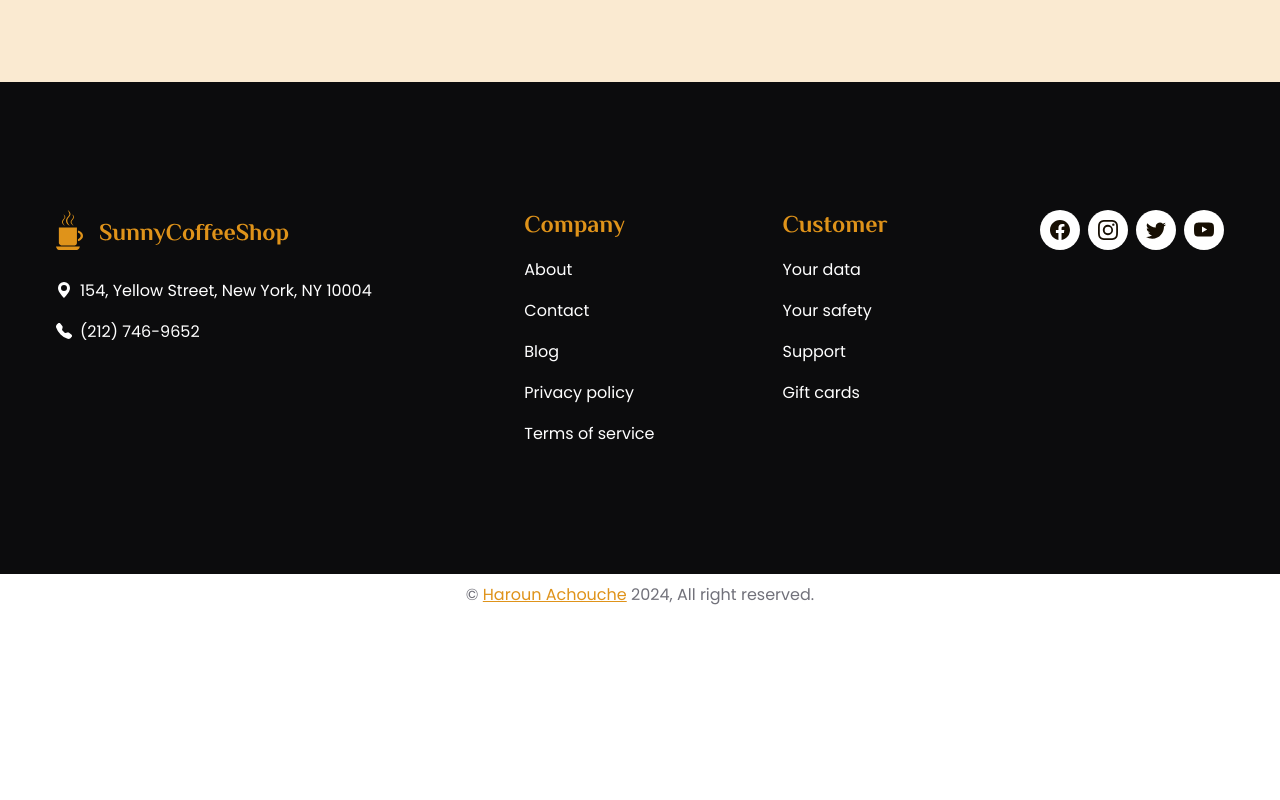
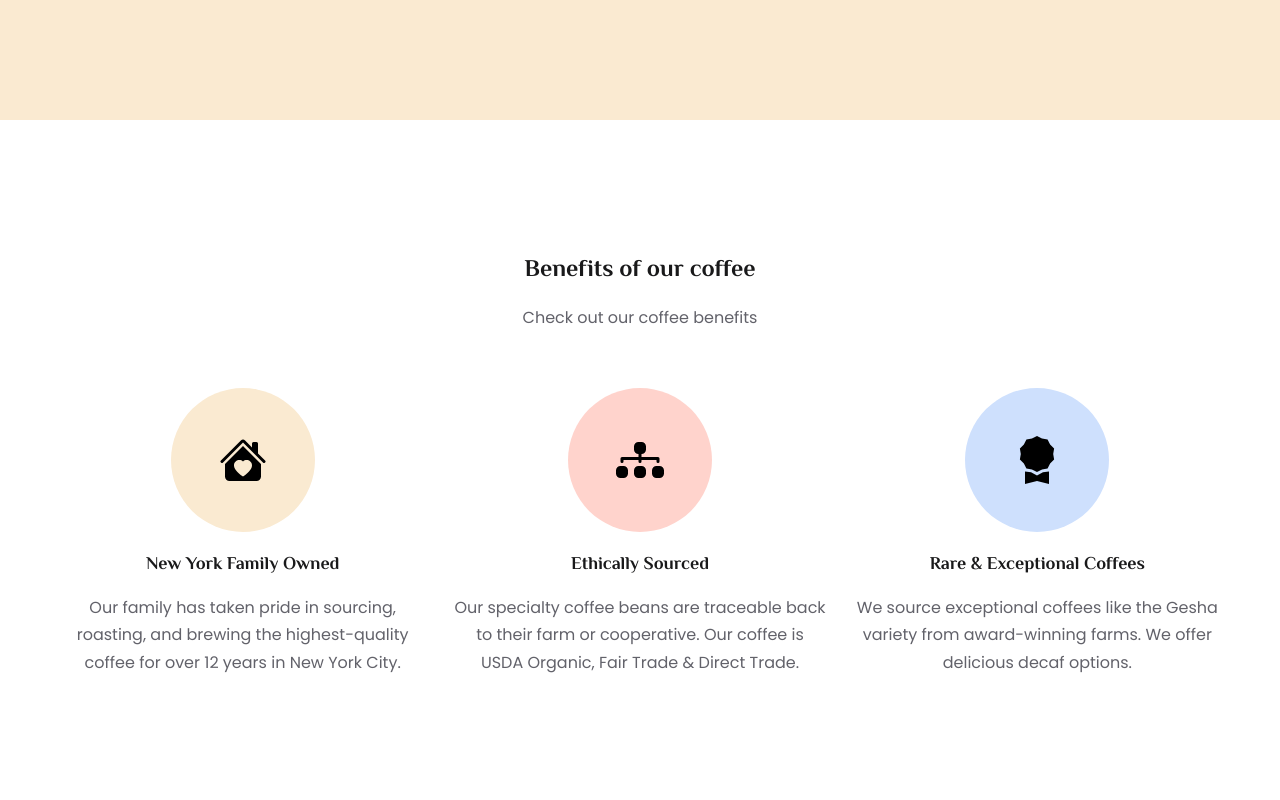
Before and after one commit to harounach/sunnycoffeeshop, a Next.js app: page / in a window 1280 px wide. Shown: the part 1160-1960 px from the top of the page. Before the commit the page ends 1775 px from the top, so only its background shows below. Built offline with nearby package versions, Linux system fonts and the light colour scheme.

Commit message:
Create benefits section

```diff
--- a/app/page.tsx
+++ b/app/page.tsx
@@ -1,7 +1,13 @@
+import {
+  BsFillHouseHeartFill,
+  BsDiagram3Fill,
+  BsAwardFill,
+} from "react-icons/bs";
 import Header from "@/app/ui/navigation/header/Header";
 import Footer from "@/app/ui/navigation/footer/Footer";
 import Hero from "@/app/ui/section/Hero";
 import CoffeeCard from "@/app/ui/cards/CoffeeCard";
+import BenefitCard from "@/app/ui/cards/BenefitCard";
 import { products } from "@/app/lib/placeholder-data";
 const favoriteProducts = products.slice(0, 4);
 
@@ -22,6 +28,33 @@ export default function Page() {
             </div>
           </div>
         </section>
+        <section className="home-page__benefits section">
+          <div className="container">
+            <h2 className="subtitle title-medium">Benefits of our coffee</h2>
+            <p className="desc desc--dimmed body-base">
+              Check out our coffee benefits
+            </p>
+            <div className="benefit-card-grid">
+              <BenefitCard
+                title="New York Family Owned"
+                desc="Our family has taken pride in sourcing, roasting, and brewing the highest-quality coffee for over 12 years in New York City."
+                icon={<BsFillHouseHeartFill />}
+              />
+
+              <BenefitCard
+                title="Ethically Sourced"
+                desc="Our specialty coffee beans are traceable back to their farm or cooperative. Our coffee is USDA Organic, Fair Trade & Direct Trade."
+                icon={<BsDiagram3Fill />}
+              />
+
+              <BenefitCard
+                title="Rare & Exceptional Coffees"
+                desc="We source exceptional coffees like the Gesha variety from award-winning farms. We offer delicious decaf options."
+                icon={<BsAwardFill />}
+              />
+            </div>
+          </div>
+        </section>
       </main>
       <Footer />
     </div>
--- a/app/ui/actionables/buttons/CartButton.tsx
+++ b/app/ui/actionables/buttons/CartButton.tsx
@@ -1,4 +1,4 @@
-import { CartFill } from "react-bootstrap-icons";
+import { BsFillCartFill } from "react-icons/bs";
 import IconButton from "@/app/ui/actionables/buttons/IconButton";
 
 interface CartButtonProps {
@@ -10,7 +10,7 @@ export default function CartButton({ url, customClasses }: CartButtonProps) {
   return (
     <div className="cart-btn">
       <IconButton url={url} customClasses="cart-btn__btn">
-        <CartFill />
+        <BsFillCartFill />
       </IconButton>
       <span className="cart-btn__value">2</span>
     </div>
--- /dev/null
+++ b/app/ui/cards/BenefitCard.tsx
@@ -0,0 +1,26 @@
+import classNames from "classnames";
+
+interface BenefitCardProps {
+  title: string;
+  desc: string;
+  icon: React.ReactNode;
+  customClasses?: string;
+}
+
+export default function BenefitCard({
+  title,
+  desc,
+  icon,
+  customClasses,
+}: BenefitCardProps) {
+  const classes = classNames("benefit-card", customClasses);
+  return (
+    <div className={classes}>
+      <div className="benefit-card__img">{icon}</div>
+      <div className="benefit-card__content">
+        <h3 className="benefit-card__title title-base">{title}</h3>
+        <p className="benefit-card__desc body-base text-sm">{desc}</p>
+      </div>
+    </div>
+  );
+}
--- a/app/ui/navigation/footer/Footer.tsx
+++ b/app/ui/navigation/footer/Footer.tsx
@@ -1,5 +1,5 @@
 import Link from "next/link";
-import { GeoAltFill, TelephoneFill } from "react-bootstrap-icons";
+import { BsFillGeoAltFill, BsFillTelephoneFill } from "react-icons/bs";
 import Logo from "@/app/ui/navigation/logo/Logo";
 import Address from "@/app/ui/section/Address";
 import Phone from "@/app/ui/section/Phone";
@@ -18,11 +18,11 @@ export default function Footer() {
                 href="https://www.google.com/maps"
                 className="footer__location body-base"
               >
-                <GeoAltFill />
+                <BsFillGeoAltFill />
                 <Address />
               </a>
               <a href="#" className="footer__tel body-base">
-                <TelephoneFill />
+                <BsFillTelephoneFill />
                 <Phone />
               </a>
             </div>
--- a/app/ui/navigation/footer/Social.tsx
+++ b/app/ui/navigation/footer/Social.tsx
@@ -1,5 +1,5 @@
 import classNames from "classnames";
-import { Facebook, Twitter, Instagram, Youtube } from "react-bootstrap-icons";
+import { BsFacebook, BsInstagram, BsTwitterX, BsYoutube } from "react-icons/bs";
 import SocialLink from "./SocialLink";
 
 interface SocialProps {
@@ -13,28 +13,28 @@ export default function Social({ customClasses }: SocialProps) {
       {/* Facebook */}
       <li>
         <SocialLink url="https://www.facebook.com/" title="Facebook">
-          <Facebook />
+          <BsFacebook />
         </SocialLink>
       </li>
 
       {/* Instagram */}
       <li>
         <SocialLink url="https://www.facebook.com/" title="Instagram">
-          <Instagram />
+          <BsInstagram />
         </SocialLink>
       </li>
 
       {/* Twitter */}
       <li>
         <SocialLink url="https://twitter.com/" title="Twitter">
-          <Twitter />
+          <BsTwitterX />
         </SocialLink>
       </li>
 
       {/* YouTube */}
       <li>
         <SocialLink url="https://www.youtube.com/" title="Youtube">
-          <Youtube />
+          <BsYoutube />
         </SocialLink>
       </li>
     </ul>
--- a/app/ui/styles/abstracts/_mixins.scss
+++ b/app/ui/styles/abstracts/_mixins.scss
@@ -16,6 +16,7 @@
   font-family: var(--font-philosopher); // Philosopher
   font-weight: 700;
   font-size: vars.$font-size-7; // 48px
+  line-height: 1.4;
 }
 
 // Display base
@@ -23,6 +24,7 @@
   font-family: vars.$font-serif; // Philosopher
   font-weight: 700;
   font-size: vars.$font-size-6; // 40px
+  line-height: 1.4;
 }
 
 // Title large
@@ -30,6 +32,7 @@
   font-family: vars.$font-serif; // Philosopher
   font-weight: 700;
   font-size: vars.$font-size-5; // 32px
+  line-height: 1.7;
 }
 
 // Title medium
@@ -37,6 +40,7 @@
   font-family: vars.$font-serif; // Philosopher
   font-weight: 700;
   font-size: vars.$font-size-4; // 24px
+  line-height: 1.7;
 }
 
 // Title base
@@ -44,6 +48,7 @@
   font-family: vars.$font-serif; // Philosopher
   font-weight: 700;
   font-size: vars.$font-size-2; // 18px
+  line-height: 1.7;
 }
 
 // button
@@ -51,6 +56,7 @@
   font-family: vars.$font-serif; // Philosopher
   font-weight: 400;
   font-size: vars.$font-size-2; // 18px
+  line-height: 1.7;
 }
 
 // Body large
@@ -58,6 +64,7 @@
   font-family: vars.$font-sans; // Poppins
   font-weight: 400;
   font-size: vars.$font-size-2; // 18px
+  line-height: 1.7;
 }
 
 // Body base
@@ -65,6 +72,7 @@
   font-family: vars.$font-sans; // Poppins
   font-weight: 400;
   font-size: vars.$font-size-1; // 16px
+  line-height: 1.7;
 }
 
 @mixin z-index($key, $ns: false) {
--- /dev/null
+++ b/app/ui/styles/components/_benefit-card.scss
@@ -0,0 +1,68 @@
+@use "../abstracts/variables" as vars;
+@use "../abstracts/mixins" as mixins;
+
+// benefit-card-grid
+.benefit-card-grid {
+  display: flex;
+  flex-direction: column;
+  gap: vars.$space-6;
+
+  @include mixins.breakpoint(md) {
+    flex-direction: row;
+    gap: vars.$space-5;
+  }
+}
+
+// benefit-card
+.benefit-card {
+  display: flex;
+  flex-direction: column;
+  align-items: center;
+  gap: vars.$space-3;
+  background-color: vars.$white;
+
+  // benefit-card__img
+  &__img {
+    display: flex;
+    justify-content: center;
+    align-items: center;
+    width: 144px;
+    height: 144px;
+    color: vars.$black;
+    font-size: vars.$font-size-7;
+    border-radius: vars.$radius-pill;
+  }
+
+  &:nth-child(1) &__img {
+    background-color: vars.$primary-100;
+  }
+
+  &:nth-child(2) &__img {
+    background-color: vars.$secondary-100;
+  }
+
+  &:nth-child(3) &__img {
+    background-color: vars.$info-100;
+  }
+
+  // benefit-card__content
+  &__content {
+    display: flex;
+    flex-direction: column;
+    align-items: center;
+    gap: vars.$space-3;
+  }
+
+  // benefit-card__title
+  &__title {
+    color: vars.$neutral-900;
+    text-align: center;
+  }
+
+  // benefit-card__desc
+  &__desc {
+    color: vars.$neutral-600;
+    margin-bottom: vars.$space-3;
+    text-align: center;
+  }
+}
--- a/app/ui/styles/main.scss
+++ b/app/ui/styles/main.scss
@@ -32,6 +32,7 @@
 @use "./components/tab";
 @use "./components/button";
 @use "./components/coffee-card";
+@use "./components/benefit-card";
 
 // <layout>
 @use "./layout/container";
--- a/package.json
+++ b/package.json
@@ -13,8 +13,8 @@
     "classnames": "^2.5.1",
     "next": "^14.0.4",
     "react": "^18.2.0",
-    "react-bootstrap-icons": "^1.10.3",
     "react-dom": "^18.2.0",
+    "react-icons": "^4.12.0",
     "typescript": "^5.3.3"
   },
   "devDependencies": {
```
Also changed, not shown: 1 other file (tests, documents, lock files or other folders).
